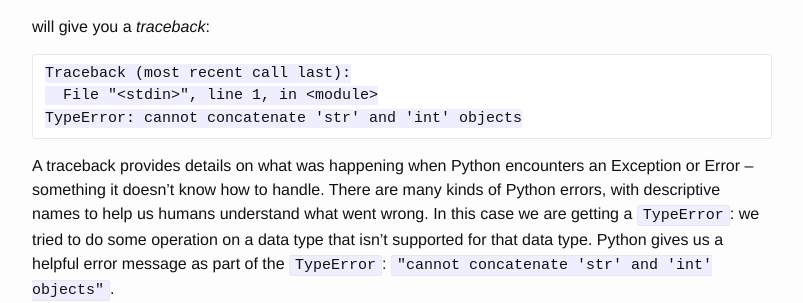
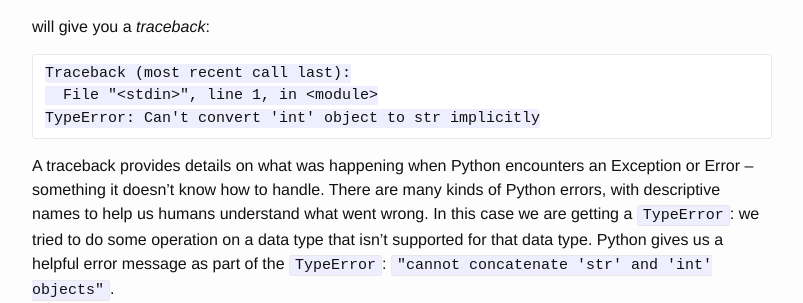
Before and after one commit to PhillyPythonWorkshop/PhillyPythonWorkshop.github.io, a Jekyll site: the page built from pages/fridaytutorial.md, in a window 1280 px wide and 900 px high, scrolled down 3801 px. Shown: the part 195-498 px from the top of the window, without its empty margins (238-1041 px from the left). Built offline with Jekyll 4.4.1, drawn with Linux system fonts in a browser that asks for light colours.

Commit message:
Update error message for Python 3 instead of Python 2.

```diff
--- a/pages/fridaytutorial.md
+++ b/pages/fridaytutorial.md
@@ -172,7 +172,7 @@ will give you a *traceback*:
 ~~~
 Traceback (most recent call last):
   File "<stdin>", line 1, in <module>
-TypeError: cannot concatenate 'str' and 'int' objects
+TypeError: Can't convert 'int' object to str implicitly
 ~~~
 
 A traceback provides details on what was happening when Python encounters an Exception or Error -- something it doesn't know how to handle.
```
